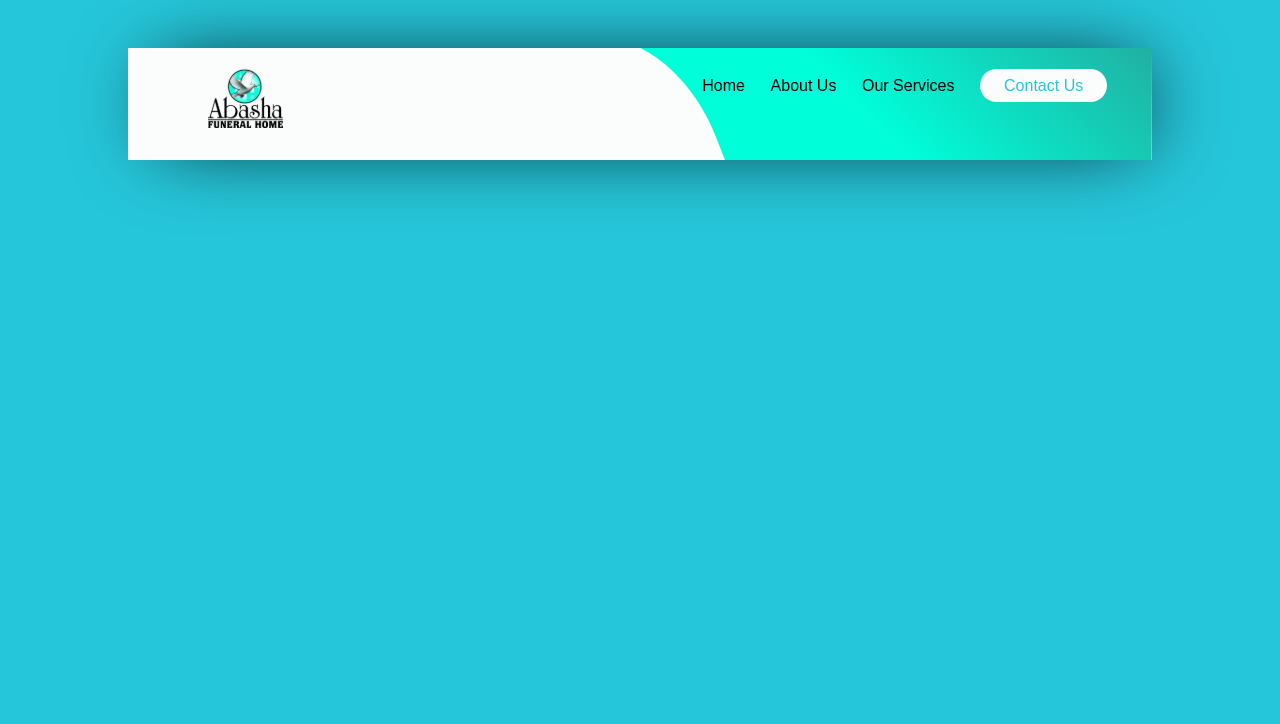
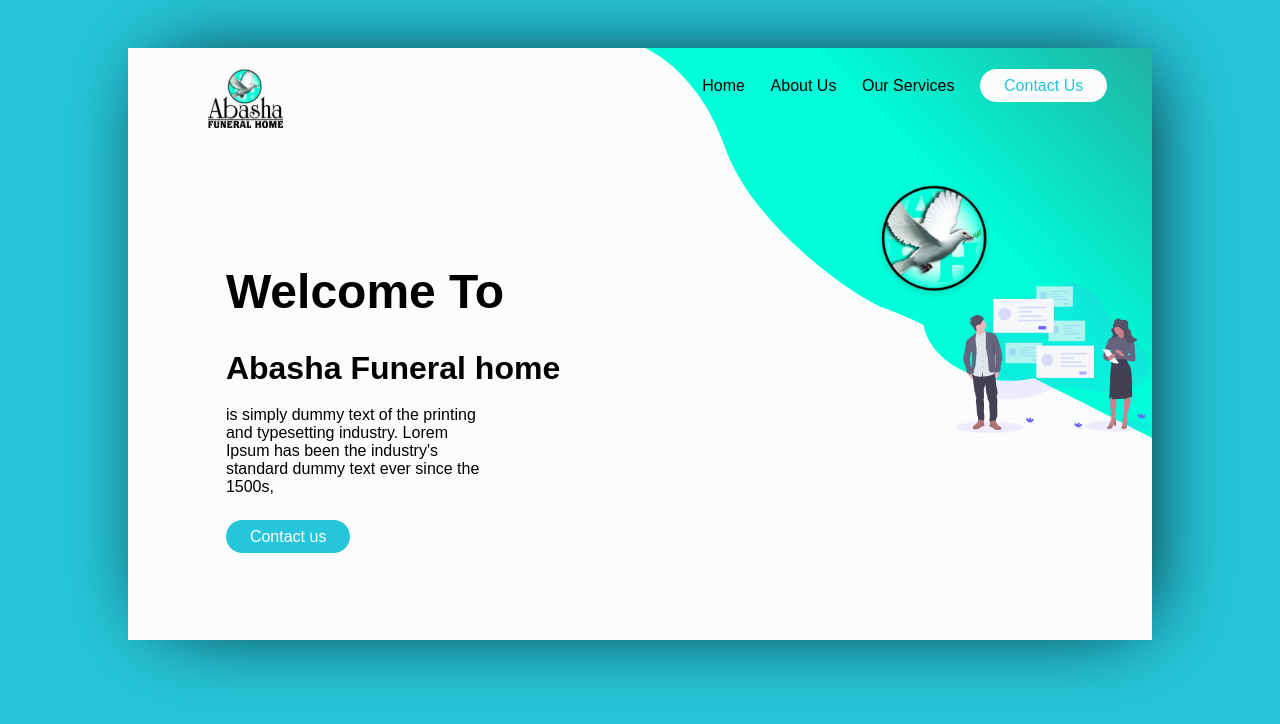
Before and after one commit to Ndu-Systems/abasha-funeral-home, an Angular app: page / in a window 1280 px wide. Shown: the top 724 px of the page. Built offline with nearby package versions, Linux system fonts and the light colour scheme; a web font is replaced by a local one.

Commit message:
Welcome banner completed

```diff
--- a/src/app/app.component.html
+++ b/src/app/app.component.html
@@ -4,4 +4,7 @@
     <app-nav-bar></app-nav-bar>
   </section>
 
+  <section>
+    <app-home-page></app-home-page>
+  </section>
 </div>
--- a/src/app/app.component.scss
+++ b/src/app/app.component.scss
@@ -6,11 +6,16 @@
     background-image: url(../assets/images/top-bg.svg);
     background-repeat: no-repeat;
     background-size: 50%;
-    background-position: top right;
-    box-shadow: 10px -1px 83px -21px rgba(0, 0, 0, 1);
+    background-position: top;
+    box-shadow: 10px -1px 83px -21px black;
+    background-position-x: 101%;
 
     section:nth-child(1){
         height: 10vh;
         background: transparent;
     }
+
+    section:nth-child(2){
+        height: 60vh;
+    }
 }
--- a/src/app/app.module.ts
+++ b/src/app/app.module.ts
@@ -5,7 +5,6 @@ import { AppComponent } from './app.component';
 import { AppRouting, declarations } from './app.routing';
 
 @NgModule({
-
    imports: [
       BrowserModule,
       AppRouting
--- a/src/app/app.routing.ts
+++ b/src/app/app.routing.ts
@@ -1,10 +1,11 @@
 import { Routes, RouterModule } from '@angular/router';
 import { NgModule } from '@angular/core';
 import { NavBarComponent } from './nav-bar';
+import { HomePageComponent } from './home-page';
 
 const routes: Routes = [];
 
-export const declarations = [NavBarComponent];
+export const declarations = [NavBarComponent, HomePageComponent];
 
 @NgModule({
   imports: [RouterModule.forRoot(routes)],
--- /dev/null
+++ b/src/app/home-page/home-page.component.html
@@ -0,0 +1,15 @@
+<div class="home-main">
+  <div class="box-header">
+    <h1>Welcome To</h1>
+    <h1> <span>Abasha Funeral home</span></h1>
+
+   <p>
+      is simply dummy text of the printing and typesetting industry.
+      Lorem Ipsum has been the industry's standard dummy text ever since the 1500s,
+
+   </p>
+
+
+    <a href="#" class="btn primary">Contact us</a>
+  </div>
+</div>
--- /dev/null
+++ b/src/app/home-page/home-page.component.scss
@@ -0,0 +1,43 @@
+// constant variable
+$top : 10%;
+
+
+.home-main {
+
+  height: 100%;
+  background-image: url(../../assets/images/welcome-bg.svg);
+  background-repeat: no-repeat;
+  background-size: 22vw;
+  top: $top;
+  background-position-x: 100%;
+  position: relative;
+  padding: 0;
+
+  .box-header {
+    width: 50%;
+    position: absolute;
+    left: 8%;
+    top: $top*1.5;
+
+    h1 {
+      margin: 1rem;
+      font-size: 3rem;
+
+      span {
+        font-size: 2rem;
+      }
+
+    }
+
+    p{
+        width: 50%;
+        margin: 1rem;
+        margin-bottom: 2rem;
+    }
+
+    .btn.primary{
+        margin: 1rem;
+    }
+
+  }
+}
--- /dev/null
+++ b/src/app/home-page/home-page.component.ts
@@ -0,0 +1,15 @@
+import { Component, OnInit } from '@angular/core';
+
+@Component({
+  selector: 'app-home-page',
+  templateUrl: './home-page.component.html',
+  styleUrls: ['./home-page.component.scss']
+})
+export class HomePageComponent implements OnInit {
+
+  constructor() { }
+
+  ngOnInit() {
+  }
+
+}
--- /dev/null
+++ b/src/app/home-page/index.ts
@@ -0,0 +1 @@
+export * from './home-page.component'
--- a/src/styles.scss
+++ b/src/styles.scss
@@ -38,11 +38,9 @@ img {
   border-radius: 1000em;
   padding: .5em 1.5em;
   box-shadow: 10px -1px 83px -21px rgba(0, 0, 0, 1);
+}
 
-  .primary{
-    background: #03A9F4;
-  }
-
-
-
+.btn.primary{
+  background: #26C6DA;
+  color: #fff;
 }
```
Also changed, not shown: src/assets/images/top-bg.svg, src/assets/images/welcome-bg.svg (added).
